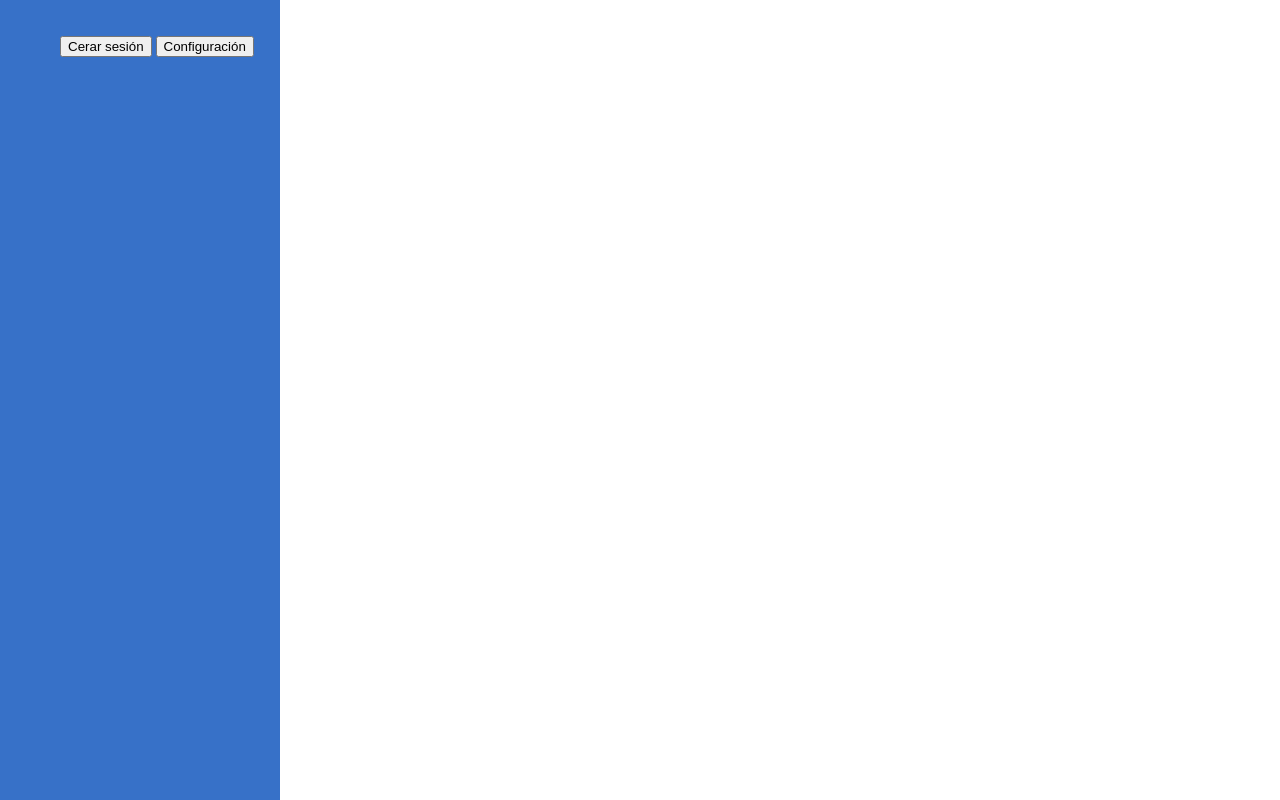
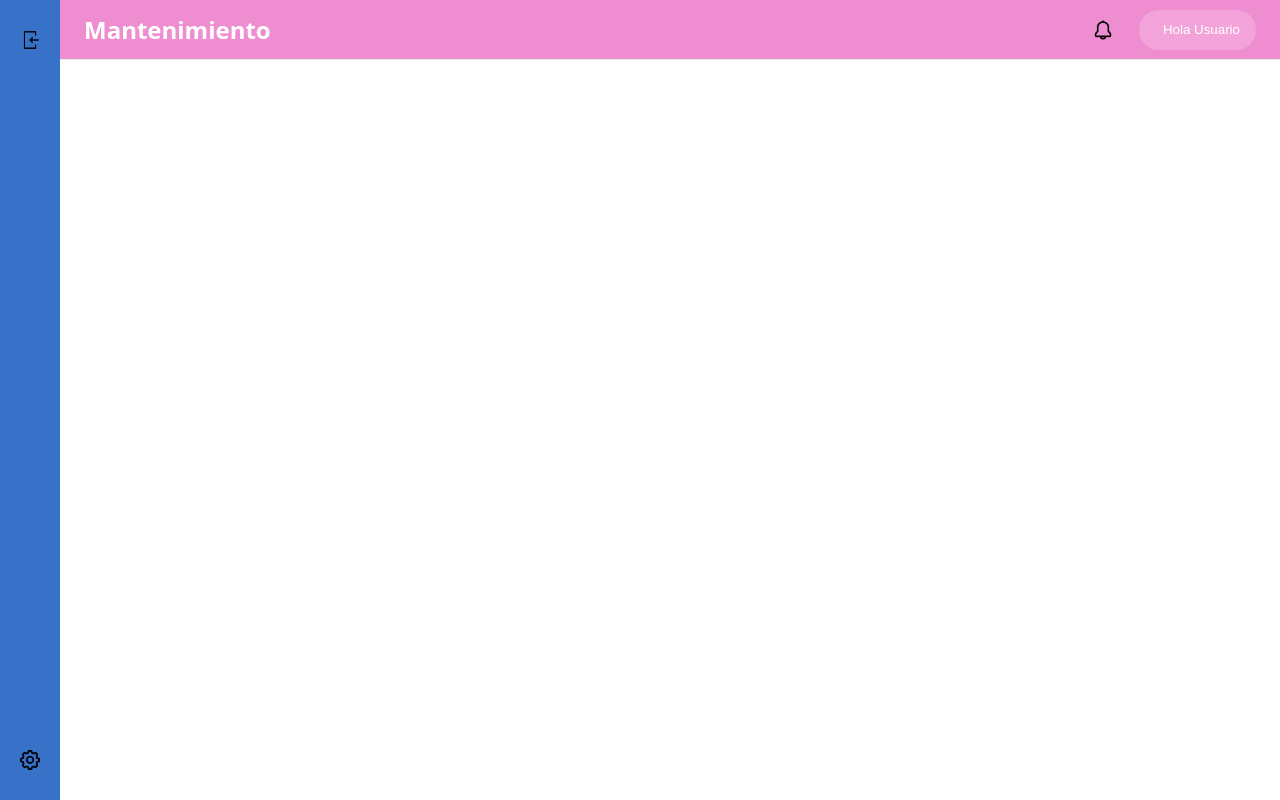
Before and after one commit to dreamsatellite/EstHGP, a PHP site: page /app/views/Inicio.php in a window 1280 px wide. Run offline with PHP 8.4, Linux system fonts and the light colour scheme.

Commit message:
Quinto cambio
Los diseños de las barra lateral y superior estan realizados en html

```diff
--- a/Mantenimiento/app/views/Inicio.php
+++ b/Mantenimiento/app/views/Inicio.php
@@ -1,24 +1,180 @@
-<!DOCTYPE html>
-<html lang="en">
+<!doctype html>
+<html lang="es">
+
 <head>
-    <meta charset="UTF-8">
-    <meta name="viewport" content="width=device-width, initial-scale=1.0">
-    <title>Document</title>
+    <meta charset="UTF-8" />
+    <title>Dashboard</title>
+    <style>
+        /* reset */
+        * {
+            margin: 0;
+            padding: 0;
+            box-sizing: border-box;
+        }
+
+        body {
+            font-family: system-ui, sans-serif;
+            height: 100vh;
+            display: flex;
+            flex-direction: column;
+        }
+
+        /* ---------- SIDEBAR ---------- */
+        .sidebar {
+            background: #3771C8;
+            color: #fff;
+            display: flex;
+            flex-direction: column;
+            padding: 1.25rem 1rem;
+            position: fixed;
+            inset: 0 auto 0 0;
+            width: 60px;
+            z-index: 1000;
+            align-items: center;
+        }
+
+        .logout-btn {
+            background: none;
+            border: none;
+            color: #fff;
+            cursor: pointer;
+            padding: 0.75rem;
+            border-radius: 0.375rem;
+            transition: background 0.2s;
+            display: flex;
+            align-items: center;
+            justify-content: center;
+            width: 40px;
+            height: 40px;
+        }
+
+        .logout-btn:hover {
+            background: rgba(255, 255, 255, 0.1);
+        }
+
+        .settings-btn {
+            background: none;
+            border: none;
+            color: #d1d5db;
+            cursor: pointer;
+            margin-top: auto;
+            padding: 0.75rem;
+            border-radius: 0.375rem;
+            transition: background 0.2s, color 0.2s;
+            display: flex;
+            align-items: center;
+            justify-content: center;
+            width: 40px;
+            height: 40px;
+        }
+
+        .settings-btn:hover {
+            background: rgba(255, 255, 255, 0.1);
+            color: #fff;
+        }
+
+        /* ---------- HEADER ---------- */
+        .main-wrapper {
+            display: flex;
+            flex-direction: column;
+            flex: 1;
+            margin-left: 60px;
+        }
+
+        .top-bar {
+            background: #EF8DD1;
+            border-bottom: 1px solid #e5e7eb;
+            height: 60px;
+            padding: 0 1.5rem;
+            display: flex;
+            align-items: center;
+            justify-content: space-between;
+            position: relative;
+            z-index: 999;
+            width: 100%;
+        }
+
+        .page-title {
+            font-size: 1.5rem;
+            font-weight: 600;
+            color: rgba(255, 255, 255, 1);
+        }
+
+        .top-bar-actions {
+            display: flex;
+            align-items: center;
+            gap: 1rem;
+        }
+
+        .icon-btn {
+            background: none;
+            border: none;
+            cursor: pointer;
+            color: #fff;
+            display: flex;
+            align-items: center;
+            gap: .5rem;
+            padding: 0.5rem;
+            border-radius: 0.375rem;
+            transition: background 0.2s;
+            height: 40px;
+        }
+
+        .icon-btn:hover {
+            background: rgba(255, 255, 255, 1);
+        }
+
+        .icon-btn.profile {
+            background: rgba(255, 255, 255, 0.2);
+            border-radius: 20px;
+            padding: 0.5rem 1rem;
+        }
+
+        .icon-btn.profile span {
+            font-weight: 500;
+            margin-left: 0.5rem;
+            color: #rgba(255, 255, 255, 1);
+        }
+
+        .notification-btn {
+            width: 40px;
+            height: 40px;
+            border-radius: 50%;
+            display: flex;
+            align-items: center;
+            justify-content: center;
+        }
+    </style>
 </head>
+
 <body>
-  <aside class="sidebar" style="width: 240px; background-color: #3771C8; color: #fff; padding: 20px; display: flex; flex-direction: column; position: fixed; height: 100%; top: 0; left: 0; z-index: 1000;">
-    <nav>
-      <ul>
-        <button>Cerar sesión</button>
-        <button>Configuración</button>
-      </ul>
-    </nav>
-  </aside>
 
-  <div class="main-container">
-    <header class="header">
-      <h1>Perfil</h1>
-    </header>
-  </div>
+    <aside class="sidebar">
+        <button class="logout-btn" title="Cerrar sesión">
+            <img src="/EstHGP/Mantenimiento/public/img/icons/cerrar-sesion.png" alt="Cerrar Sesion" width="20" height="20">
+        </button>
+
+        <button class="settings-btn" title="Configuración">
+            <img src="/EstHGP/Mantenimiento/public/img/icons/configuracion.png" alt="Configuracion" width="20" height="20">
+        </button>
+    </aside>
+
+    <div class="main-wrapper">
+        <header class="top-bar">
+            <h1 class="page-title">Mantenimiento</h1>
+
+            <div class="top-bar-actions">
+                <button class="icon-btn notification-btn" title="Notificaciones">
+                    <img src="/EstHGP/Mantenimiento/public/img/icons/notificacion.png" alt="Notificaciones" width="20" height="20">
+                </button>
+
+                <button class="icon-btn profile">
+                    <span>Hola Usuario</span>
+                </button>
+            </div>
+        </header>
+    </div>
+
 </body>
+
 </html>
```
Also changed, not shown: Mantenimiento/public/css/styles.css (line endings or trailing spaces), Mantenimiento/public/img/icons/cerrar-sesion.png (added), Mantenimiento/public/img/icons/cerrar_sesion.svg (added), Mantenimiento/public/img/icons/configuracion.png (added), Mantenimiento/public/img/icons/configuracion.svg (added), Mantenimiento/public/img/icons/notificacion.png (added), Mantenimiento/public/img/icons/notificacion.svg (added).
